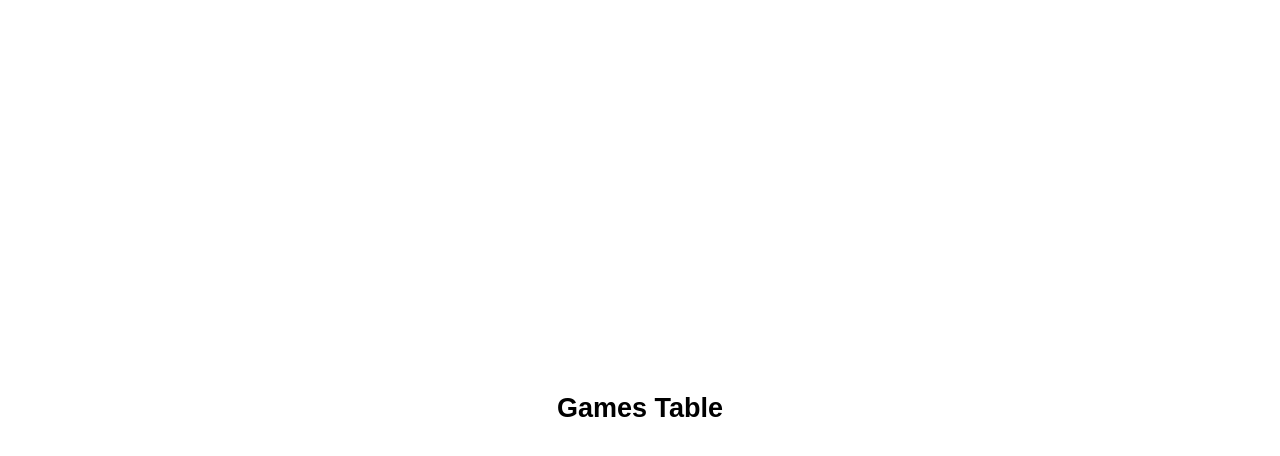
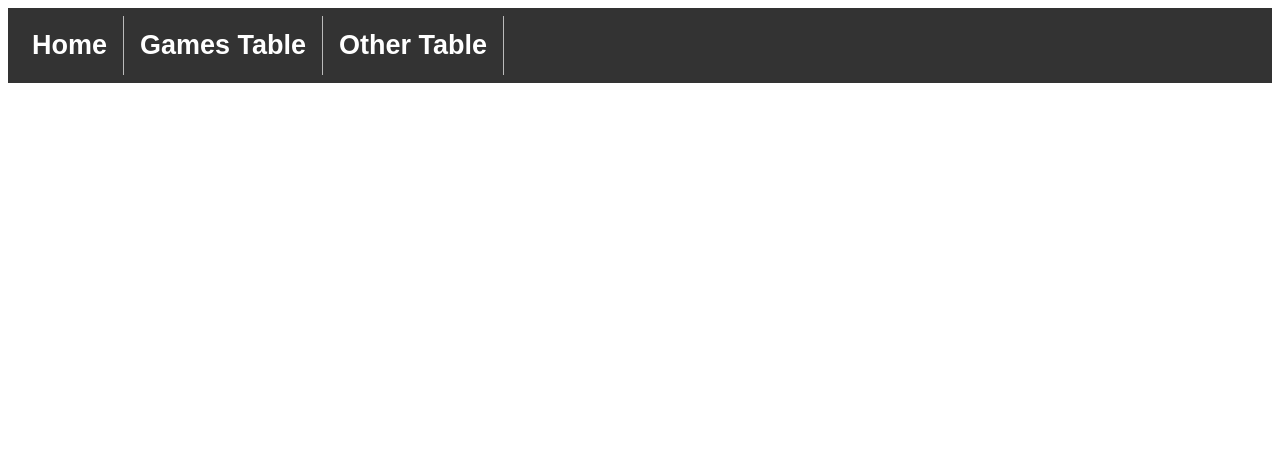
Before and after one commit to RitikKadyan/PyScript-Database-Systems-Final, a plain HTML site: page index.html in a window 1280 px wide. Drawn offline with Linux system fonts and the light colour scheme.

Commit message:
"Made a nice nav bar and progress on game table"

```diff
--- a/index.html
+++ b/index.html
@@ -5,9 +5,18 @@
     <meta name="viewport" content="width=device-width,initial-scale=1" />
     <title>Final</title>
     <link rel="stylesheet" href="style.css">
- </head>
-  <body class="body">
-    <a href="./game.html">Games Table</a>
-
+  </head>
+  <body>
+    <ul>
+      <li>
+        <a role="link" aria-disabled="true">Home</a>
+      </li>
+      <li>
+        <a href="./game.html">Games Table</a>
+      </li>
+      <li>
+        <a href="">Other Table</a>
+      </li>
+    </ul>
   </body>
 </html>
--- a/style.css
+++ b/style.css
@@ -3,12 +3,11 @@ a {
       to right,
       #54b3d6,
       #54b3d6 50%,
-      #000 50%
+      rgb(255, 255, 255) 50%
     );
     background-size: 200% 100%;
     background-position: -100%;
     display: inline-block;
-    padding: 5px 0;
     position: relative;
     -webkit-background-clip: text;
     -webkit-text-fill-color: transparent;
@@ -28,7 +27,7 @@ a {
   }
 
   a:hover {
-   background-position: 0;
+  background-position: 0;
   }
 
   a:hover::before{
@@ -36,11 +35,45 @@ a {
   }
 
   /* Presentational Styles */
-  .body {
-    display: grid;
+  body {
     font-family: 'Poppins', sans-serif;
     font-size: 27px;
     font-weight: 700;
-    height: 100vh;
-    place-items: center;
   }
+
+  li {
+    float: left;
+    border-right: 1px solid #bbb;
+  }
+
+  li a{
+    padding: 14px 16px;
+  }
+
+  ul {
+    list-style-type: none;
+    margin: 0;
+    padding: 8px;
+    overflow: hidden;
+    background-color: #333;
+  }
+
+  .centerA {
+    color: black;
+    background-color: #54b3d6;
+    background-image: none;
+  }
+
+  div{
+    position: absolute;
+    top:50%;
+    text-align: center;
+    justify-content: center;
+    width: 100%;
+    left: 0px;
+  }
+
+  .centerDiv{
+    left: 42%;
+    margin-top: -10%;
+  }
--- a/tableStyle.css
+++ /dev/null
@@ -1,7 +0,0 @@
-body {
-    display: grid;
-    font-family: 'Poppins', sans-serif;
-    font-size: 20px;
-    font-weight: 700;
-    place-items: center;
-  }
```
Also changed, not shown: game.html (+22 -6 lines).
